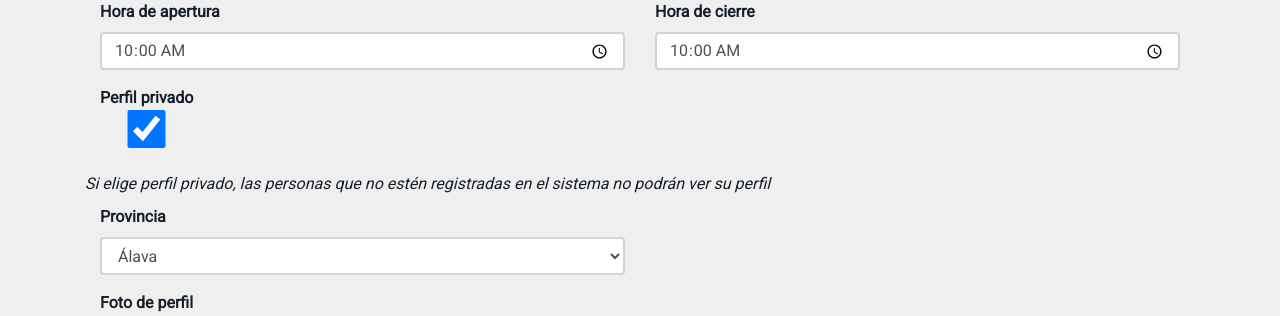
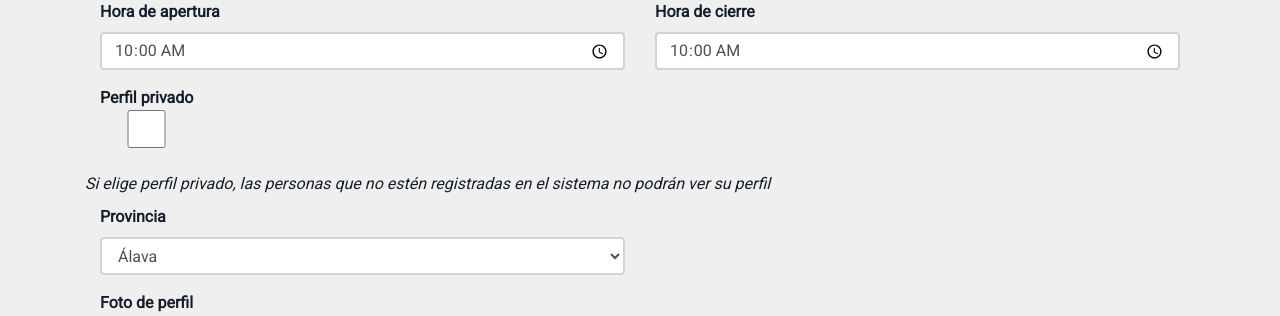
Before and after one commit to jessossan/TFG, a Django app: page /actors/association/edit/profile in a window 1280 px wide. Shown: the part 663-979 px from the top of the page. Run offline with Django 3.2, Linux system fonts and the light colour scheme; a user stored in the database is signed in; data comes from the database, SQL or seed files in the repository; tables that the repository leaves empty hold one stand-in row (values such as "Sample post"); grey boxes marked "Sample" are stand-in pictures; some libraries are stand-ins or nearby versions.

Commit message:
fix del campo private de asociacion #29

```diff
--- a/socialDog/actors/templates/associations/editAssociationProfile.html
+++ b/socialDog/actors/templates/associations/editAssociationProfile.html
@@ -93,9 +93,17 @@
                                    value="{{ association.closing|time:'H:i'}}"required/>
                             </div>
 
-                            <div class="col-xs-12 col-md-12 form-group">
-                                <label for="private" class="control-label">Perfil privado <input type=checkbox checked class="form-control" name="private" id="private" /></label>
-                            </div>
+                            {% if association.private == True %}
+                                <div class="col-xs-12 col-md-12 form-group">
+                                    <label for="private" class="control-label">Perfil privado
+                                        <input type=checkbox checked class="form-control" name="private" id="private" /></label>
+                                </div>
+                            {% else %}
+                                <div class="col-xs-12 col-md-12 form-group">
+                                    <label for="private2" class="control-label">Perfil privado
+                                        <input type=checkbox class="form-control" name="private2" id="private2" /></label>
+                                </div>
+                            {% endif %}
                                 <i>Si elige perfil privado, las personas que no estén registradas en el sistema no podrán ver su perfil</i>
                             <hr/>
 
```
Also changed, not shown: socialDog/actors/templates/breeders/editBreederProfile.html (indentation only).
